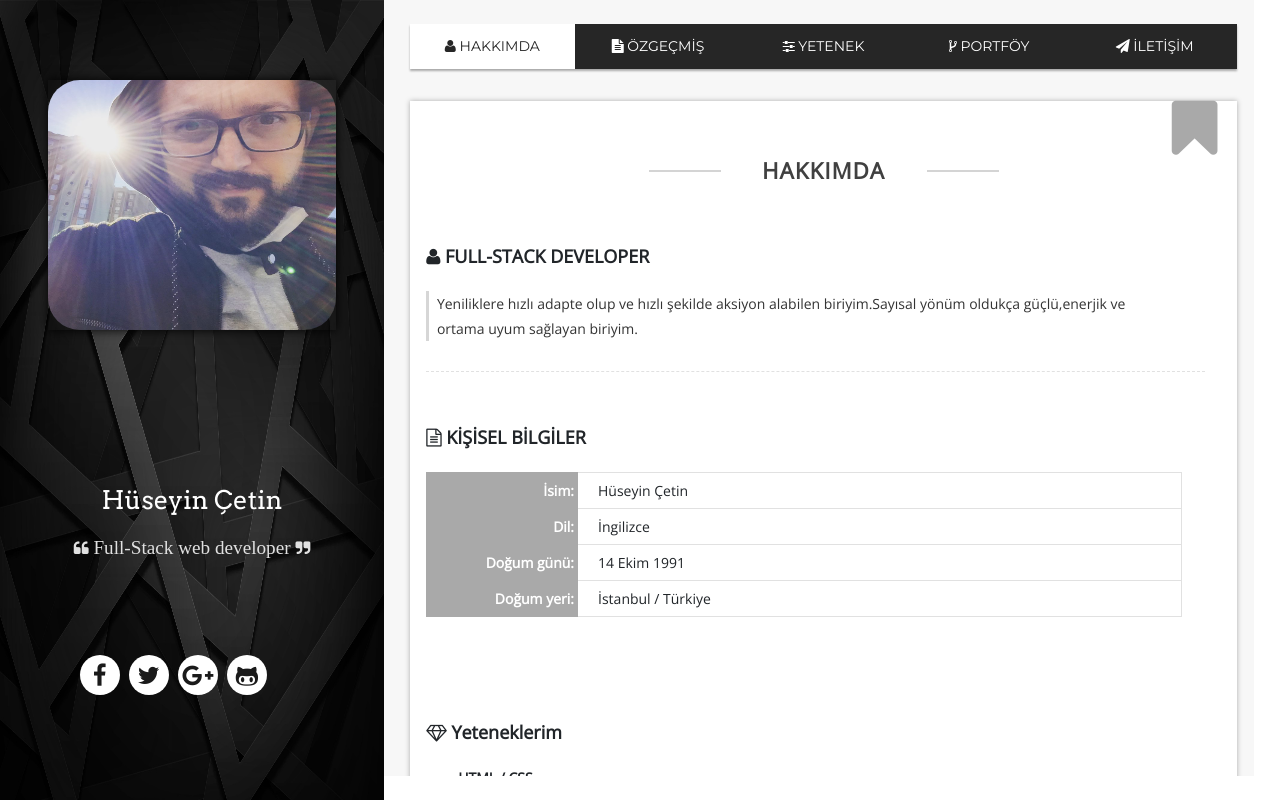
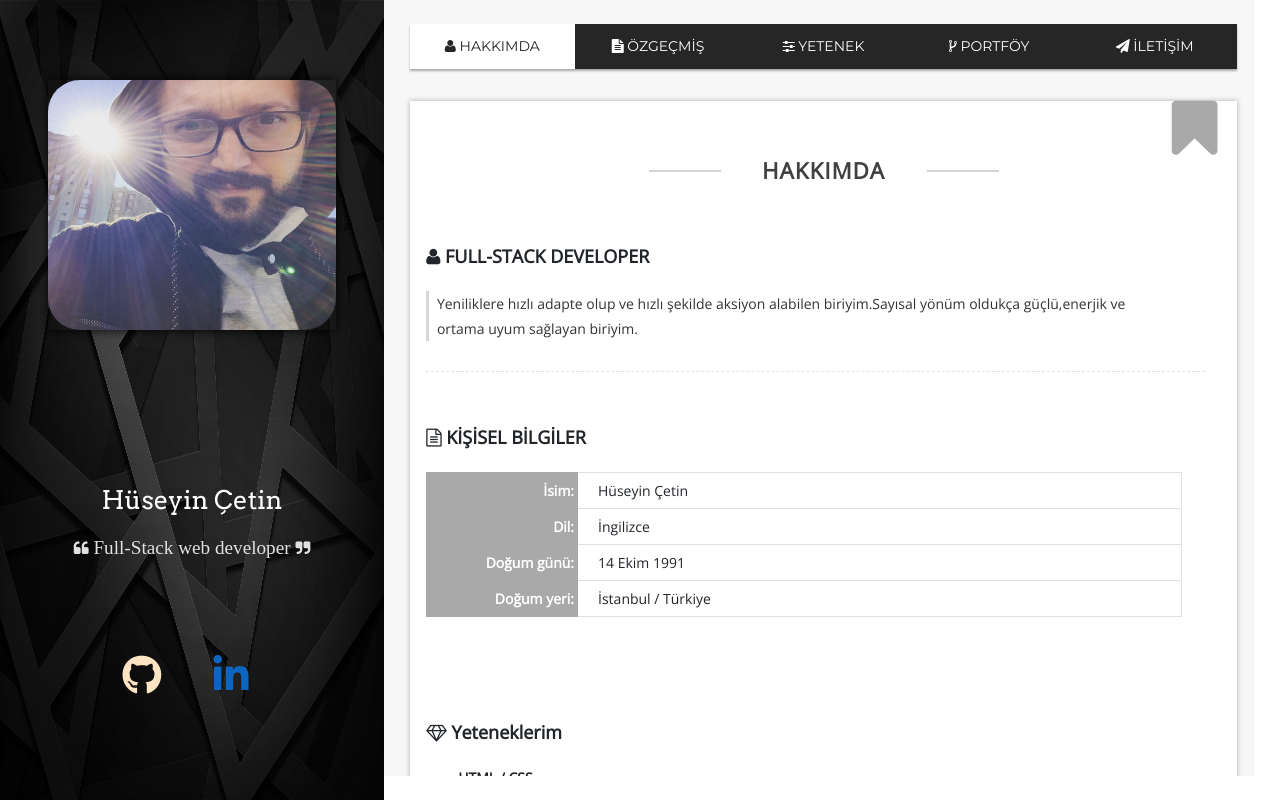
Before and after one commit to huseyinncetinn/huseyinncetinn.github.io, a plain HTML site: page index.html in a window 1280 px wide. Drawn offline with nearby package versions, Linux system fonts and the light colour scheme; a web font is replaced by a local one.

Commit message:
Update index.html

```diff
--- a/index.html
+++ b/index.html
@@ -6,6 +6,7 @@
 <title>Portfolio style template 2016</title>
 <link rel="stylesheet" type="text/css" href="css/reset.css">
 <link rel="stylesheet" type="text/css" href="css/style.css">
+	<link rel="stylesheet" href="https://cdnjs.cloudflare.com/ajax/libs/font-awesome/6.4.0/css/all.min.css" integrity="sha512-iecdLmaskl7CVkqkXNQ/ZH/XLlvWZOJyj7Yy7tcenmpD1ypASozpmT/E0iPtmFIB46ZmdtAc9eNBvH0H/ZpiBw==" crossorigin="anonymous" referrerpolicy="no-referrer" />
 <link rel="stylesheet" type="text/css" href="font/font-awesome-4.6.3/css/font-awesome.min.css">
 <link href="https://fonts.googleapis.com/css?family=Arvo|Droid+Serif" rel="stylesheet">
 <link href="https://fonts.googleapis.com/css?family=Montserrat|Open+Sans" rel="stylesheet">
@@ -29,10 +30,10 @@
             <p><i class="fa fa-quote-left"></i> Full-Stack web developer <i class="fa fa-quote-right"></i></p>
         </div><!--left-rows2-->
         <div class="left-rows3">
-            <div class="social-center"><i class="fa fa-facebook" aria-hidden="true"></i>
-            <i class="fa fa-twitter" aria-hidden="true"></i>
-            <i class="fa fa-google-plus" aria-hidden="true"></i>
-            <i class="fa fa-github-alt" aria-hidden="true"></i></div>
+            <div class="social-center">
+		<a href=""><i style="font-size: 40px; color: bisque;" class="fa-brands fa-github mx-5" aria-hidden="true"></i></a>
+                <a href=""><i style="font-size: 40px; color: #0A66C2;" class="fa-brands fa-linkedin"></i></a>
+	</div>
         </div><!--left-rows3-->
     </div><!--left-screen-->
     <div id="right-screen">
```
